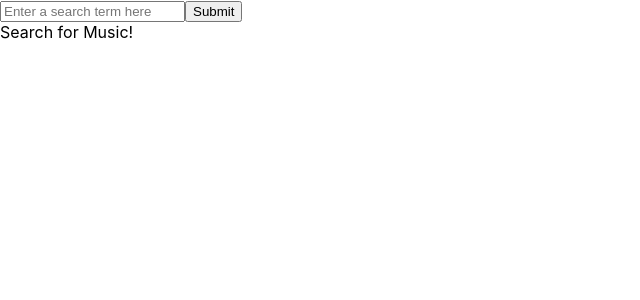
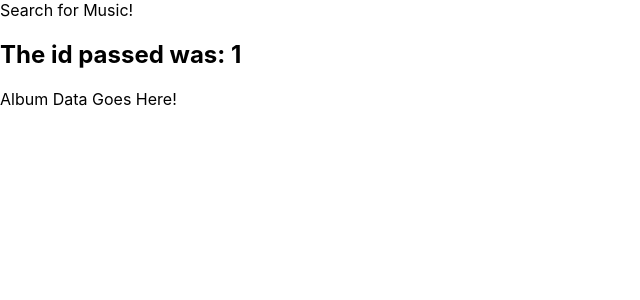
Before and after one commit to MgARL/music-library, a React (Create React App) app: page /album/1 in a window 1280 px wide. Shown: the top 300 px of the page, without its empty margins (0-640 px from the left). Built offline with nearby package versions, Linux system fonts and the light colour scheme.

Commit message:
React-router-dom added

```diff
--- a/package.json
+++ b/package.json
@@ -8,6 +8,7 @@
     "@testing-library/user-event": "^13.5.0",
     "react": "^17.0.2",
     "react-dom": "^17.0.2",
+    "react-router-dom": "^6.2.2",
     "react-scripts": "5.0.0",
     "web-vitals": "^2.1.4"
   },
--- a/src/App.js
+++ b/src/App.js
@@ -1,6 +1,9 @@
 import { useEffect, useState } from 'react'
+import { BrowserRouter as Router, Routes, Route } from 'react-router-dom'
 import Gallery from './components/Gallery'
 import SearchBar from './components/SearchBar'
+import AlbumView from './components/AlbumView'
+import ArtistView from './components/ArtistView'
 
 function App(){
     let [search, setSearch] = useState('')
@@ -34,9 +37,19 @@ function App(){
 
     return (
         <div>
-            <SearchBar  handleSearch={handleSearch}/>
             {message}
-            <Gallery data={data}/>
+            <Router>
+              <Routes>
+                <Route path='/' element={
+                  <>
+                    <SearchBar  handleSearch={handleSearch}/>
+                    <Gallery data={data}/>
+                  </>
+                }/>
+                <Route path='/album/:id' element={ <AlbumView /> }/>
+                <Route path='/artist/:id' element={ <ArtistView /> }/>
+              </Routes>
+            </Router>
         </div>
     )
 }
--- /dev/null
+++ b/src/components/AlbumView.js
@@ -0,0 +1,18 @@
+// These components will be making separate API calls from the app
+// component to serve specific data about a given album
+import { useState, useEffect } from 'react'
+import { useParams } from 'react-router-dom'
+
+function AlbumView() {
+    const { id } = useParams()
+    const [ albumData, setAlbumData ] = useState([])
+
+    return (
+        <div>
+             <h2>The id passed was: {id}</h2>
+            <p>Album Data Goes Here!</p>
+        </div>
+    )
+}
+
+export default AlbumView
--- /dev/null
+++ b/src/components/ArtistView.js
@@ -0,0 +1,18 @@
+// These components will be making separate API calls from the app
+// component to serve specific data about our artist
+import { useState, useEffect } from 'react'
+import { useParams } from 'react-router-dom'
+
+function ArtistView() {
+    const { id } = useParams()
+    const [ artistData, setArtistData ] = useState([])
+
+    return (
+        <div>
+            <h2>The id passed was: {id}</h2>
+            <p>Artist Data Goes Here!</p>
+        </div>
+    )
+}
+
+export default ArtistView
--- a/src/components/GalleryItem.js
+++ b/src/components/GalleryItem.js
@@ -1,4 +1,5 @@
 import { useState } from 'react'
+import { Link } from 'react-router-dom'
 
 function GalleryItem({ item }){
     let [view, setView] = useState(false)
@@ -34,7 +35,8 @@ function GalleryItem({ item }){
          return(
              <div style={detailStyle}>
                  <h2>{item.trackName}</h2>
-                 <h3>{item.collectionName}</h3>
+                 <h3><Link to={`/artist/${item.artistName}`}>{item.artistName}</Link></h3>
+                 <h3><Link to={`/album/${item.collectionName}`}>{item.collectionName}</Link></h3>
                  <h4>{item.primaryGenreNAme}</h4>
                  <h4>{item.releaseDate}</h4>
              </div>
```
Also changed, not shown: 1 other file (tests, documents, lock files or other folders).
